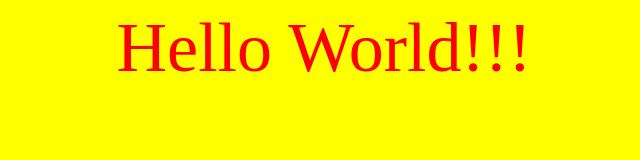
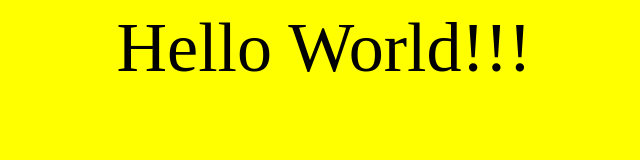
Before and after one commit to Chornyi1979/git_jenkins, a plain HTML site: page index.html in a window 1280 px wide. Shown: the whole page, without its empty margins (316-956 px from the left). Drawn offline with Linux system fonts and the light colour scheme.

Commit message:
Update index.html

```diff
--- a/index.html
+++ b/index.html
@@ -3,6 +3,6 @@
 	<title> Test </title>
 </head>
 <body bgcolor = yellow>
-	<p style = "color:red; text-align:center; font-size:70px">Hello World!!!</p>
+	<p style = "color:black; text-align:center; font-size:70px">Hello World!!!</p>
 </body>
 </html>
```
